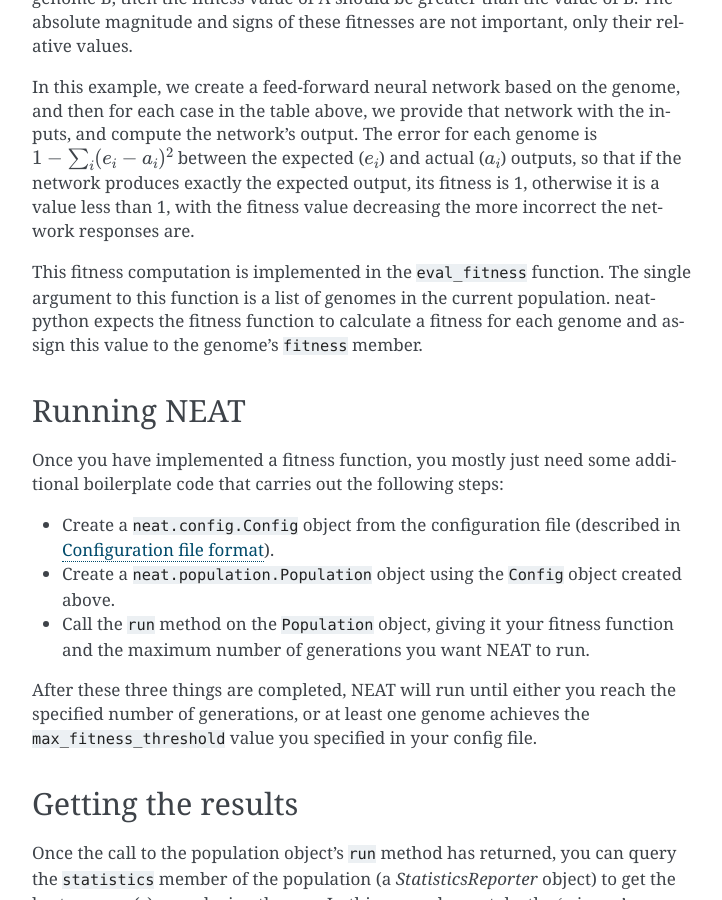
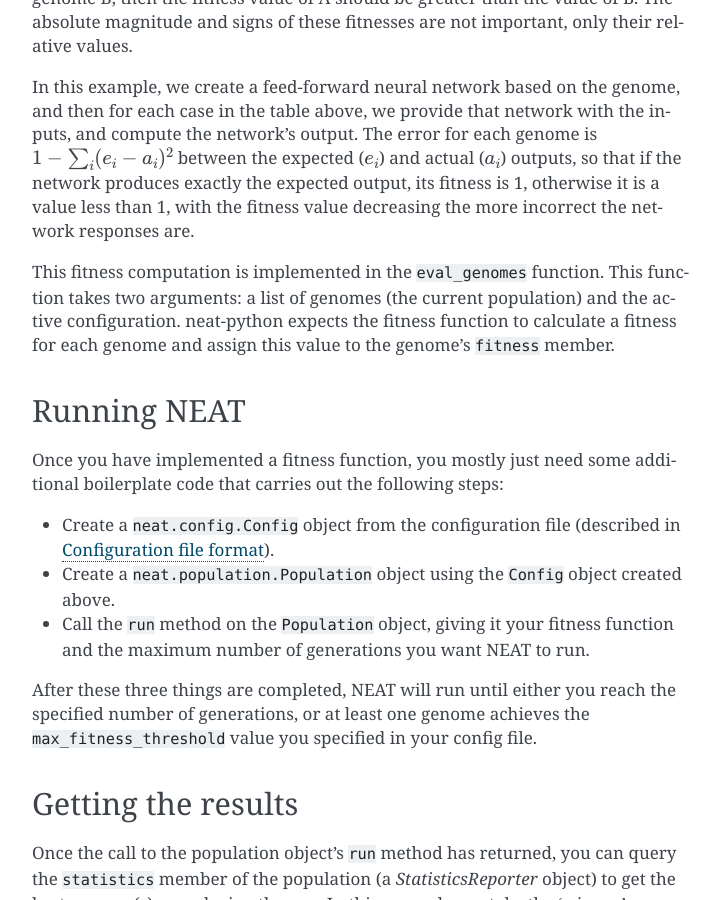
Before and after one commit to CodeReclaimers/neat-python, a Sphinx documentation site: the page built from docs/xor_example.rst, in a window 1280 px wide and 900 px high, scrolled down 565 px. Shown: the whole window, without its empty margins (388-1110 px from the left). Built offline with Sphinx 7.4.7, drawn with Linux system fonts in a browser that asks for light colours.

Commit message:
Updated documentation.

```diff
--- a/docs/xor_example.rst
+++ b/docs/xor_example.rst
@@ -24,13 +24,13 @@ are not important, only their relative values.
 
 In this example, we create a feed-forward neural network based on the genome, and then for each case in the
 table above, we provide that network with the inputs, and compute the network's output.  The error for each genome
-is :math:`1 - \sum_i (e_i - a_i)^2` between the expected (:math:`e_i`) and actual (:math:`a_i`) outputs, so that if the network produces exactly
-the expected output, its fitness is 1, otherwise it is a value less than 1, with the fitness value decreasing the more
-incorrect the network responses are.
+is :math:`1 - \sum_i (e_i - a_i)^2` between the expected (:math:`e_i`) and actual (:math:`a_i`) outputs, so that if the
+network produces exactly the expected output, its fitness is 1, otherwise it is a value less than 1, with the fitness
+value decreasing the more incorrect the network responses are.
 
-This fitness computation is implemented in the ``eval_fitness`` function.  The single argument to this function is a list
-of genomes in the current population.  neat-python expects the fitness function to calculate a fitness for each
-genome and assign this value to the genome's ``fitness`` member.
+This fitness computation is implemented in the ``eval_genomes`` function.  This function takes two arguments: a list
+of genomes (the current population) and the active configuration.  neat-python expects the fitness function to calculate
+a fitness for each genome and assign this value to the genome's ``fitness`` member.
 
 Running NEAT
 ------------
```
